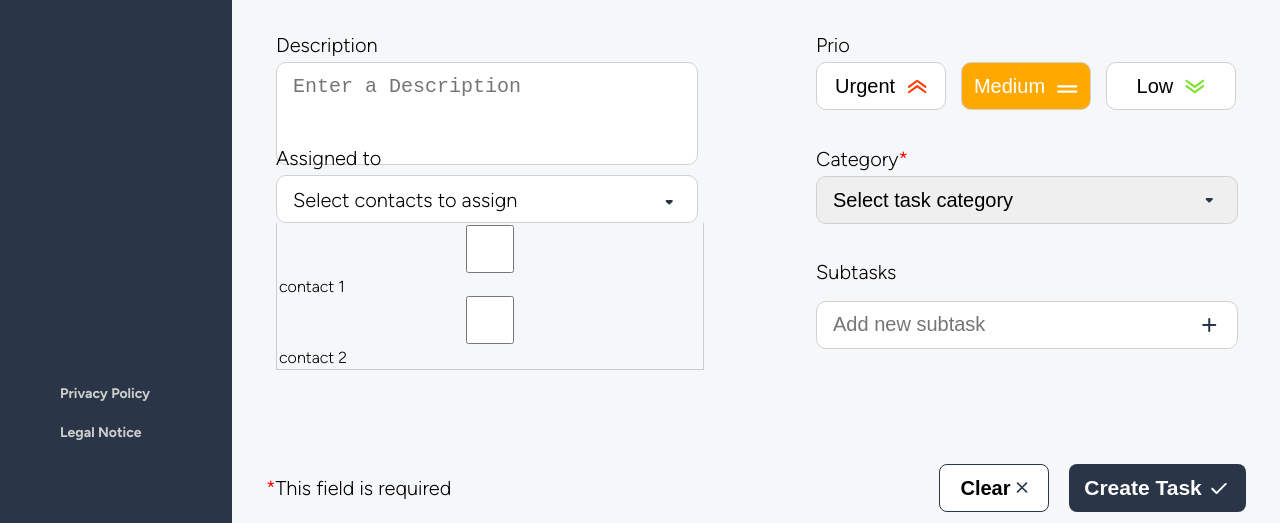
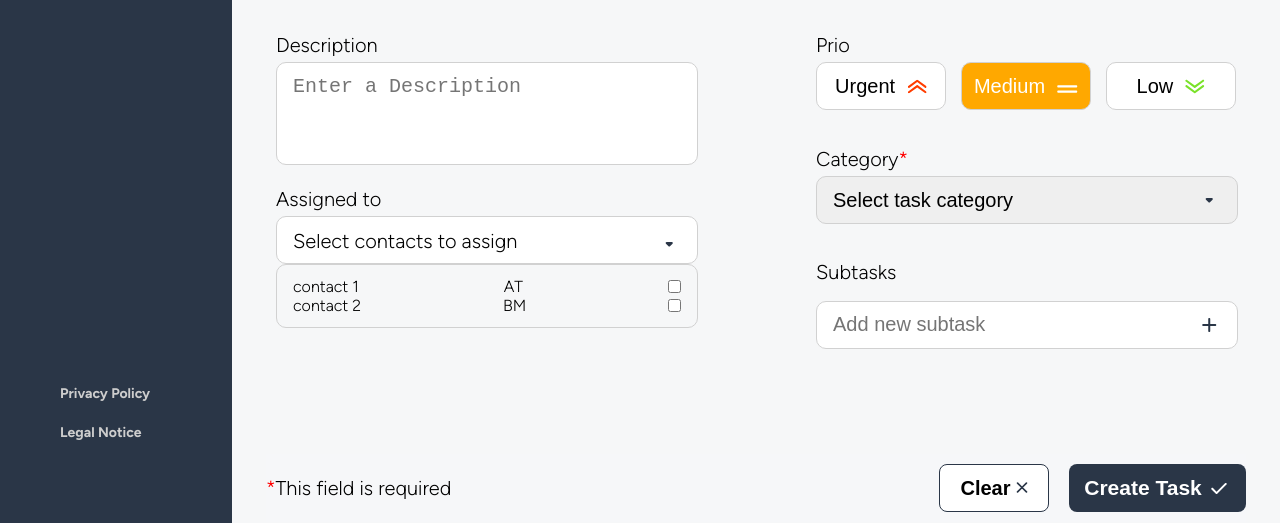
Before and after one commit to ToniKleinfeld/Join, a plain HTML site: page add-task.html in a window 1280 px wide. Both pictures are taken after a click on the element "Select contacts to assign". Shown: the part 277-800 px from the top of the page. Drawn offline with Linux system fonts and the light colour scheme.

Commit message:
fixed add-task assign to field

```diff
--- a/add-task.html
+++ b/add-task.html
@@ -75,8 +75,8 @@
 
                          <span class="anchor" onclick="showContactslistToAssign()">Select contacts to assign</span>
                          <ul class="items">
-                           <li><input class="contactslistassign" type="checkbox" />contact 1 </li>
-                           <li><input class="contactslistassign" type="checkbox" />contact 2</li>
+                           <li class="contactslistassign"><input  type="checkbox" /><span class="">AT</span>contact 1 </li>
+                           <li class="contactslistassign"><input  type="checkbox" /><span class="">BM</span>contact 2</li>
                          </ul>
                     </div>
                 </div>
--- a/css/add-task.css
+++ b/css/add-task.css
@@ -154,11 +154,12 @@
   }
 
   .dropdown-check-list-contacts ul.items {
-    padding: 2px;
+    padding: 12px 16px;
     display: none;
     margin: 0;
-    border: 1px solid #ccc;
-    border-top: none;
+    border: 1px solid #D1D1D1;
+    border-radius: 10px;
+    width: 422px;
   }
 
   .dropdown-check-list-contacts ul.items li {
@@ -171,6 +172,13 @@
 
   .contactslistassign input{
     height: auto !important;
+    width: auto;
+  }
+
+  .items li {
+    display: flex;
+    justify-content: space-between;
+    flex-direction: row-reverse;
   }
 
 @media (max-height:800px) {
```
